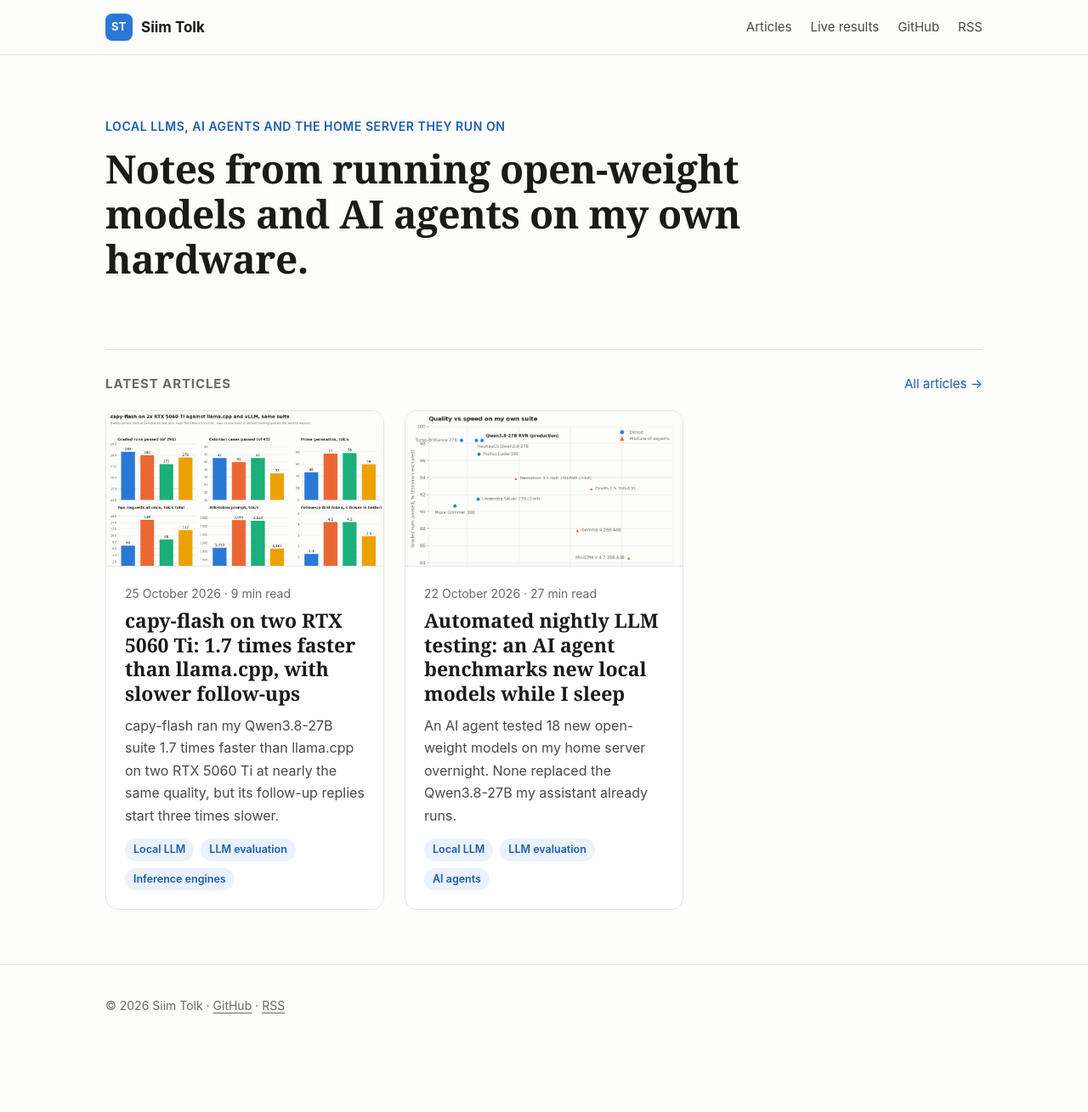
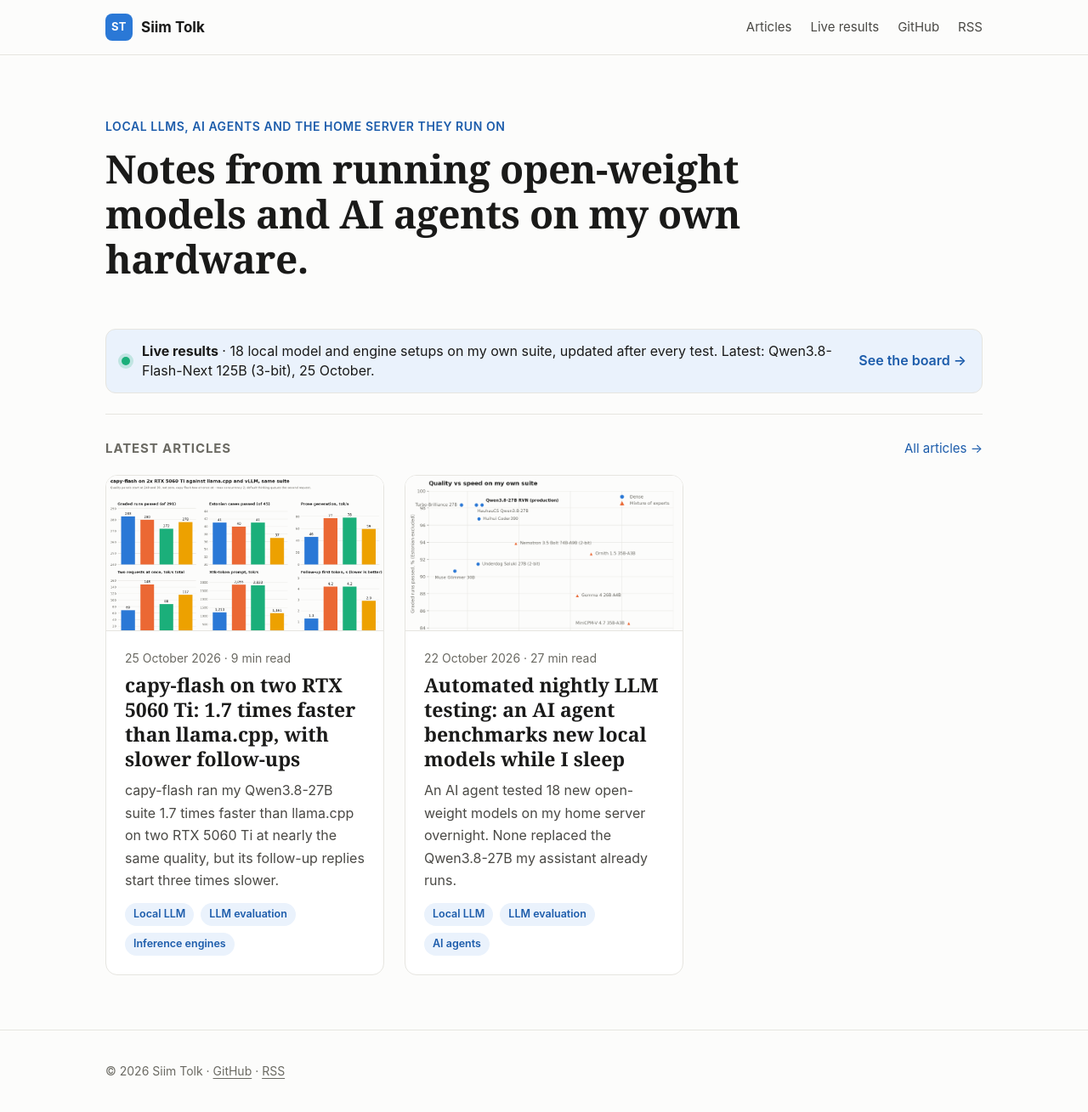
Before and after one commit to siimtolk/siimtolk.github.io, a Jekyll site: the page built from index.html, in a window 1280 px wide and 1326 px high. Shown: the top 1309 px of the window at 85% size. Built offline with Jekyll 4.4.1, drawn with Linux system fonts in a browser that asks for light colours.

Commit message:
Home page: banner linking to the live results board
Co-Authored-By: Claude Sonnet 5.5 <noreply@anthropic.com>

```diff
--- a/assets/css/style.scss
+++ b/assets/css/style.scss
@@ -83,6 +83,11 @@ nav a:hover { color: var(--accent-ink); }
 .post-footer p { border-top: 1px solid var(--line); padding-top: 24px; color: var(--muted); font-size: 16px; }
 
 /* live results */
+.live-banner { display: flex; align-items: center; gap: 14px; background: var(--tag-bg); border: 1px solid var(--line); border-radius: 12px;
+  padding: 14px 18px; margin-bottom: 8px; color: var(--ink); text-decoration: none; font-size: 16px; line-height: 1.45; }
+.live-banner:hover { border-color: var(--accent); } .live-text { flex: 1; } .live-go { color: var(--accent-ink); font-weight: 600; white-space: nowrap; }
+.live-dot { width: 10px; height: 10px; border-radius: 50%; background: #1baf7a; flex: none; box-shadow: 0 0 0 4px rgba(27,175,122,.2); }
+@media (max-width: 640px) { .live-banner { flex-wrap: wrap; } .live-go { width: 100%; padding-left: 24px; } }
 .results h2.r-h { font-size: 15px; letter-spacing: .06em; text-transform: uppercase; color: var(--muted); margin: 40px 0 14px; border-top: 1px solid var(--line); padding-top: 24px; }
 .r-tiles { display: grid; grid-template-columns: repeat(auto-fit, minmax(170px, 1fr)); gap: 14px; }
 .r-tile { background: var(--surface); border: 1px solid var(--line); border-radius: 12px; padding: 14px 16px; }
--- a/index.html
+++ b/index.html
@@ -7,6 +7,16 @@ layout: default
     <h1>Notes from running open-weight models and AI agents on my own hardware.</h1>
   </div>
 </section>
+{% assign board = site.data.results %}
+{% if board %}{% assign latest = board.models | where: "latest", true | sort: "started" | last %}{% assign setups = board.models | where: "latest", true | size %}
+<section class="wrap">
+  <a class="live-banner" href="{{ '/results/' | relative_url }}">
+    <span class="live-dot" aria-hidden="true"></span>
+    <span class="live-text"><strong>Live results</strong> · {{ setups }} local model and engine setups on my own suite, updated after every test. Latest: {{ latest.name }}, {{ latest.date | date: "%-d %B" }}.</span>
+    <span class="live-go">See the board →</span>
+  </a>
+</section>
+{% endif %}
 <section class="wrap">
   <div class="section-head"><h2>Latest articles</h2><a href="{{ '/articles/' | relative_url }}">All articles →</a></div>
   <div class="cards">
```
